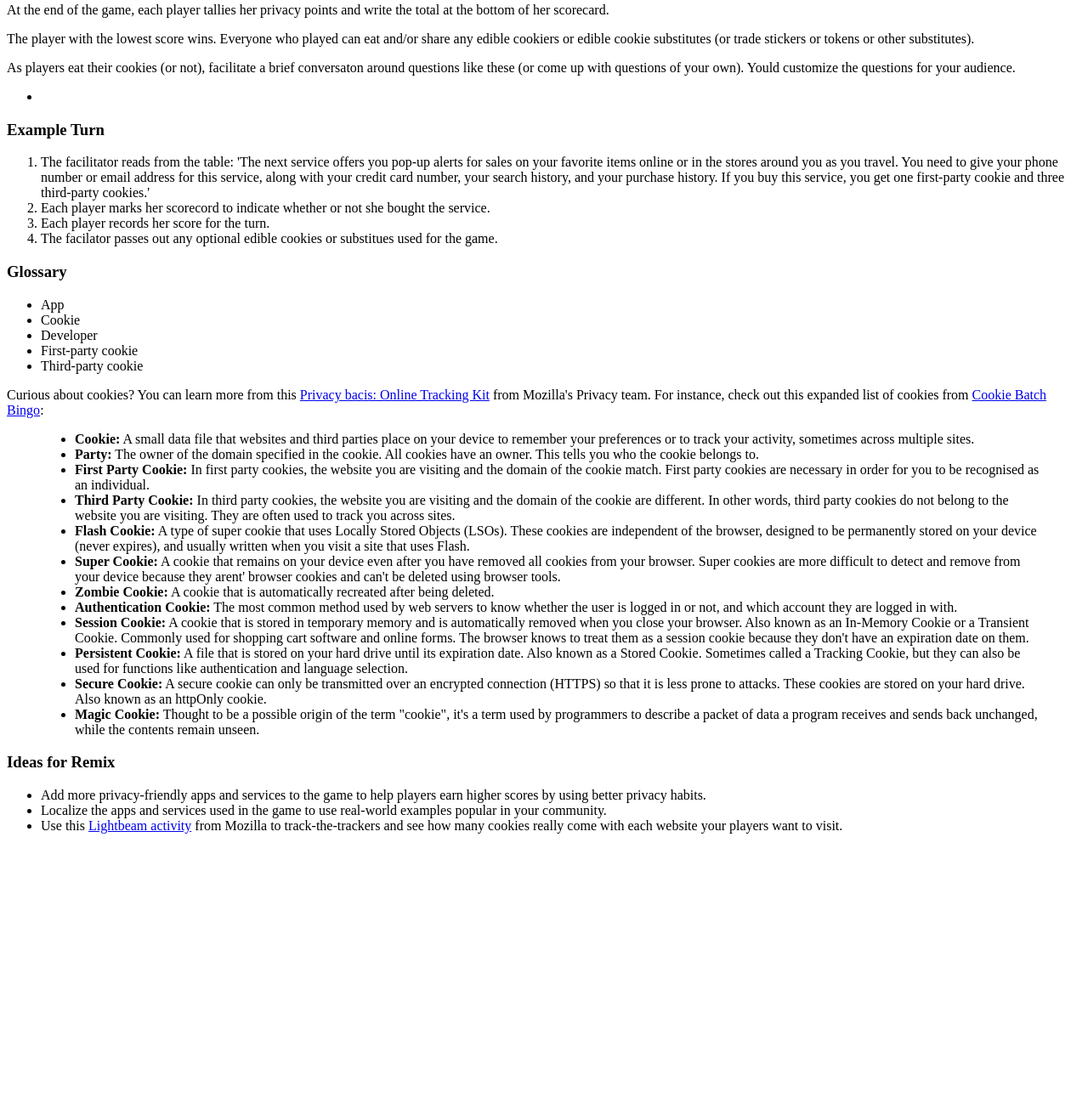
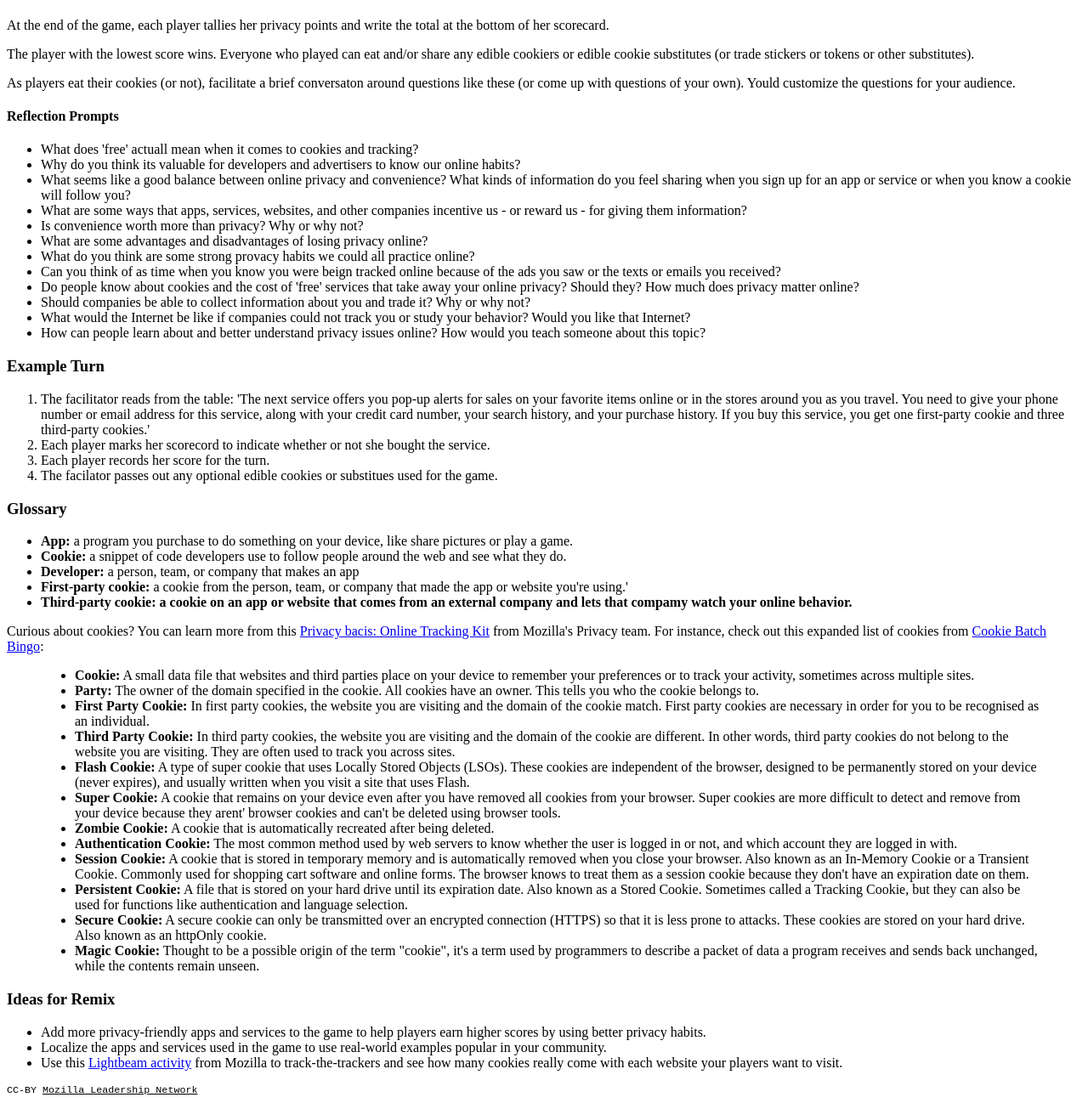
Before and after one commit to chadsansing/curriculum-testing, a plain HTML site: page spring-2016-ippd-training/like-cookies-through-the-internet.html in a window 1280 px wide. Shown: the part 1175-2473 px from the top of the page at 85% size. Before the commit the page ends 2172 px from the top, so only its background shows below. Drawn offline with Linux system fonts and the light colour scheme.

Commit message:
Added to spring-2016-ippd-training project

```diff
--- a/spring-2016-ippd-training/cookies-style.css
+++ b/spring-2016-ippd-training/cookies-style.css
@@ -0,0 +1,15 @@
+/*Layout*/
+
+/*Typograpy*/
+
+/*Specific styles*/
+
+#license{
+	color:#000;
+	font-family:monospace;
+	font-size:.9em;
+}
+
+#license a{
+	color:#000;
+}
--- a/spring-2016-ippd-training/like-cookies-through-the-internet.html
+++ b/spring-2016-ippd-training/like-cookies-through-the-internet.html
@@ -71,7 +71,7 @@
 
 			<h3>How to Play</h3>
 
-			<p>Each game of <em>Like Cookies through the Internet</em> consists of 5-10 rounds of play.</p>
+			<p>Each game of <em>Like Cookies through the Internet</em> consists of 5-10 rounds of play. The facilitator should decixe on the number of turns per game based on how big the group of players is. It's probably best to play fewer rounds with larger groups than with smaller ones.</p>
 
 			<p>During each turn, the facilitator names a service and announces its cost and the number of first- and third-party cookies that come with it.</p>
 
@@ -112,8 +112,21 @@
 
 			<p>As players eat their cookies (or not), facilitate a brief conversaton around questions like these (or come up with questions of your own). Yould customize the questions for your audience.</p>
 
+			<h4>Reflection Prompts</h4>
+
 			<ul>
-				<li></li>
+				<li>What does 'free' actuall mean when it comes to cookies and tracking?</li>
+				<li>Why do you think its valuable for developers and advertisers to know our online habits?</li>
+				<li>What seems like a good balance between online privacy and convenience? What kinds of information do you feel sharing when you sign up for an app or service or when you know a cookie will follow you?</li>
+				<li>What are some ways that apps, services, websites, and other companies incentive us - or reward us - for giving them information?</li>
+				<li>Is convenience worth more than privacy? Why or why not?</li>
+				<li>What are some advantages and disadvantages of losing privacy online?</li>
+				<li>What do you think are some strong provacy habits we could all practice online?</li>
+				<li>Can you think of as time when you know  you were beign tracked online because of the ads you saw or the texts or emails you received?</li>
+				<li>Do people know about cookies and the cost of 'free' services that take away your online privacy? Should they? How much does privacy matter online?</li>
+				<li>Should companies be able to collect information about you and trade it? Why or why not?</li>
+				<li>What would the Internet be like if companies could not track you or study your behavior? Would you like that Internet?</li>
+				<li>How can people learn about and better understand privacy issues online? How would you teach someone about this topic?</li>
 			</ul>
 
 		</section>
@@ -139,11 +152,11 @@
 
 			<ul>
 
-				<li>App</li>
-				<li>Cookie</li>
-				<li>Developer</li>
-				<li>First-party cookie</li>
-				<li>Third-party cookie</li>
+				<li><strong>App:</strong> a program you purchase to do something on your device, like share pictures or play a game.</li>
+				<li><strong>Cookie:</strong> a snippet of code developers use to follow people around the web and see what they do.</li>
+				<li><strong>Developer:</strong> a person, team, or company that makes an app</li>
+				<li><strong>First-party cookie:</strong> a cookie from the person, team, or company that made the app or website you're using.'</li>
+				<li><strong>Third-party cookie: a cookie on an app or website that comes from an external company and lets that compamy watch your online behavior.</strong></li>
 
 			</ul>
 
@@ -190,7 +203,7 @@
 
 	<footer>
 
-		<div id="license"></div>
+		<div id="license">CC-BY <a href="https://teach.mozilla.org">Mozilla Leadership Network</a></div>
 
 	</footer>
 
```
